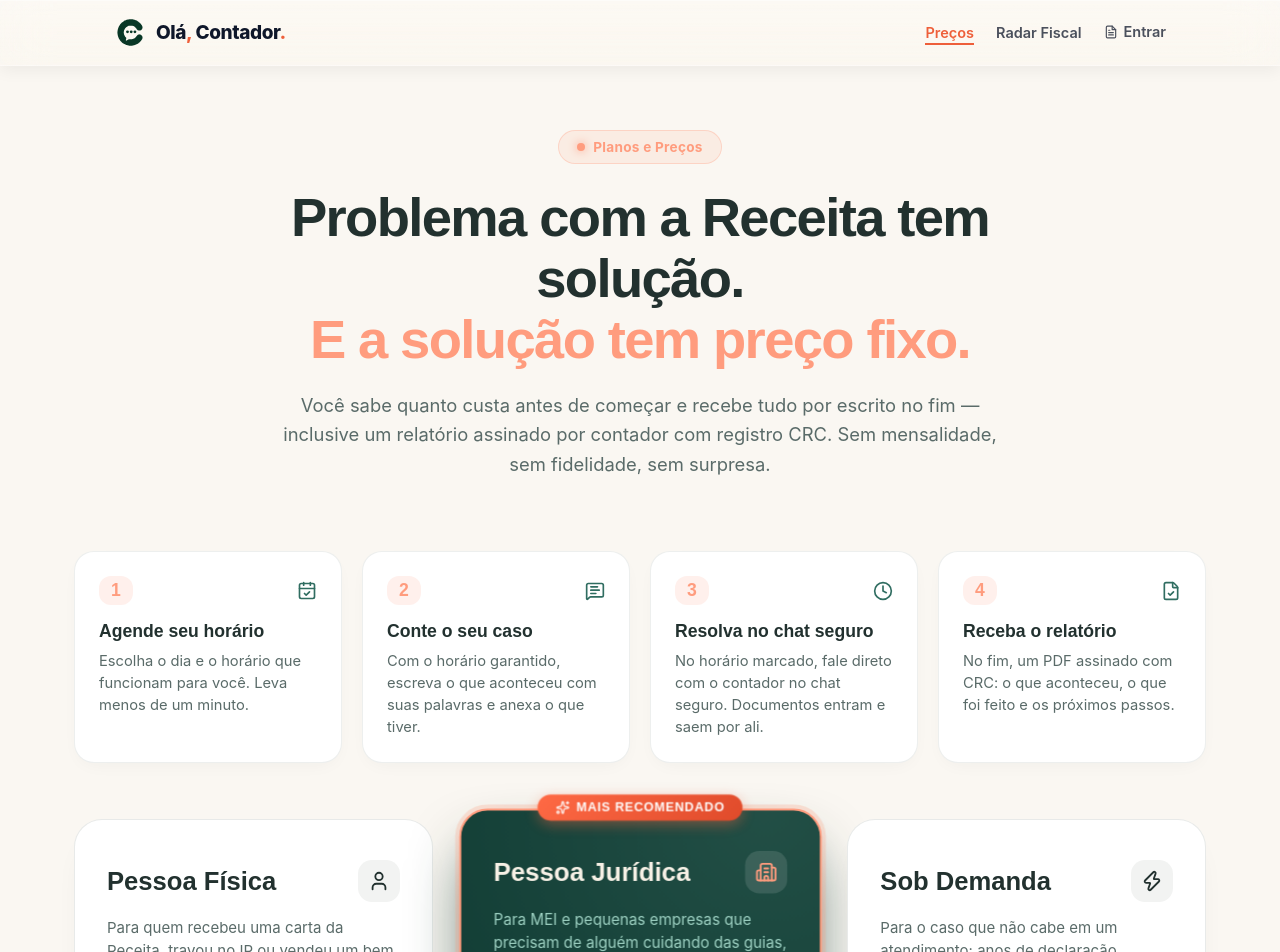
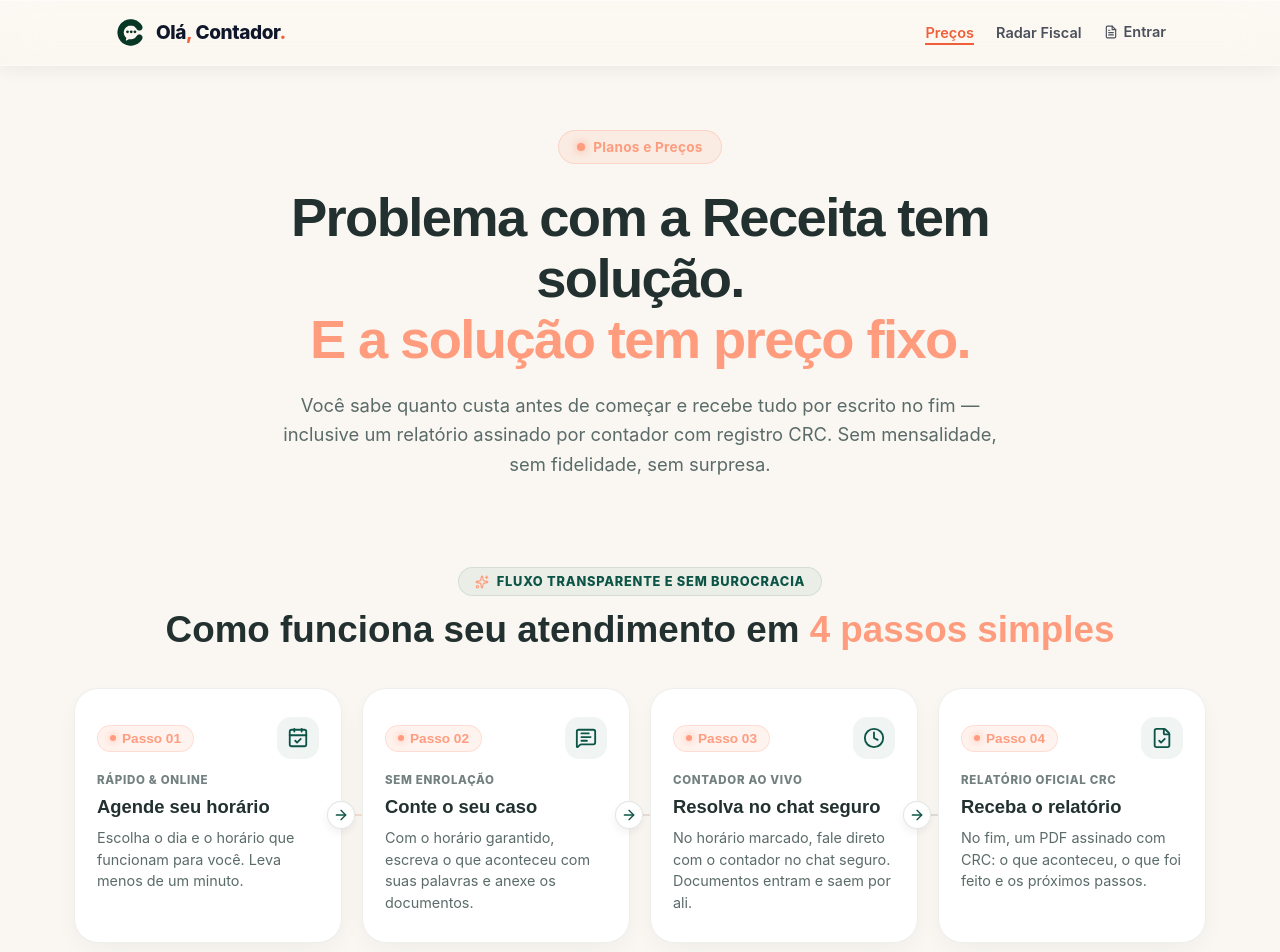
Before and after one commit to hexxa-dotcom/ol-contador, a Next.js app in the folder area-contador-next/: page /precos in a window 1280 px wide. Shown: the top 952 px of the page. Built offline with nearby package versions, Linux system fonts and the light colour scheme; no server answers.

Commit message:
Transforma a secao de passos em um componente interativo 3D com Framer Motion e linha conectora de progresso

```diff
--- a/area-contador-next/src/app/(public)/precos/page.tsx
+++ b/area-contador-next/src/app/(public)/precos/page.tsx
@@ -3,6 +3,7 @@ import { adminClient } from "@/lib/supabase/admin";
 import { SiteHeader, SiteFooter } from "@/components/site-shell";
 import { FaqAccordion } from "../faq-accordion";
 import { PricingGrid } from "./pricing-grid";
+import { PassosComoFunciona } from "./passos-como-funciona";
 import {
   ShieldCheck,
   ArrowRight,
@@ -73,24 +74,8 @@ export default async function PrecosPage() {
 
         <div className={styles.container}>
 
-          {/* PASSOS COMO FUNCIONA */}
-          <section className={styles.passosSection}>
-            <div className={styles.passosGrid}>
-              {PASSOS.map((p) => {
-                const Icon = p.icon;
-                return (
-                  <div key={p.n} className={styles.passoCard}>
-                    <div className={styles.passoHeader}>
-                      <span className={styles.passoNum}>{p.n}</span>
-                      <Icon size={20} className={styles.passoIcon} />
-                    </div>
-                    <h3 className={styles.passoTitulo}>{p.t}</h3>
-                    <p className={styles.passoDesc}>{p.d}</p>
-                  </div>
-                );
-              })}
-            </div>
-          </section>
+          {/* PASSOS COMO FUNCIONA INTERATIVO */}
+          <PassosComoFunciona />
 
           {/* GRID INTERATIVO DE PLANOS 3D */}
           <PricingGrid pfCents={pf} pjCents={pj} consultaCents={consulta} />
--- /dev/null
+++ b/area-contador-next/src/app/(public)/precos/passos-como-funciona.tsx
@@ -0,0 +1,111 @@
+"use client";
+
+import { useState } from "react";
+import { motion } from "framer-motion";
+import {
+  CalendarCheck,
+  MessageSquareText,
+  Clock,
+  FileCheck,
+  ArrowRight,
+  Sparkles
+} from "lucide-react";
+import styles from "./precos.module.css";
+
+const PASSOS = [
+  {
+    n: "01",
+    t: "Agende seu horário",
+    d: "Escolha o dia e o horário que funcionam para você. Leva menos de um minuto.",
+    icon: CalendarCheck,
+    tag: "Rápido & Online"
+  },
+  {
+    n: "02",
+    t: "Conte o seu caso",
+    d: "Com o horário garantido, escreva o que aconteceu com suas palavras e anexe os documentos.",
+    icon: MessageSquareText,
+    tag: "Sem Enrolação"
+  },
+  {
+    n: "03",
+    t: "Resolva no chat seguro",
+    d: "No horário marcado, fale direto com o contador no chat seguro. Documentos entram e saem por ali.",
+    icon: Clock,
+    tag: "Contador ao Vivo"
+  },
+  {
+    n: "04",
+    t: "Receba o relatório",
+    d: "No fim, um PDF assinado com CRC: o que aconteceu, o que foi feito e os próximos passos.",
+    icon: FileCheck,
+    tag: "Relatório Oficial CRC"
+  },
+];
+
+export function PassosComoFunciona() {
+  const [activeStep, setActiveStep] = useState<number | null>(null);
+
+  return (
+    <section className={styles.passosSection}>
+      <div className={styles.passosHeaderWrapper}>
+        <div className={styles.passosEyebrow}>
+          <Sparkles size={14} style={{ color: "#FF9C7E" }} />
+          <span>Fluxo Transparente e Sem Burocracia</span>
+        </div>
+        <h2 className={styles.passosMainTitle}>
+          Como funciona seu atendimento em <span style={{ color: "#FF9C7E" }}>4 passos simples</span>
+        </h2>
+      </div>
+
+      <div className={styles.passosGridContainer}>
+        {/* Linha conectora de progresso no desktop */}
+        <div className={styles.passosTrackLine} />
+
+        <div className={styles.passosGrid}>
+          {PASSOS.map((p, index) => {
+            const Icon = p.icon;
+            const isActive = activeStep === index;
+
+            return (
+              <motion.div
+                key={p.n}
+                initial={{ opacity: 0, y: 24 }}
+                whileInView={{ opacity: 1, y: 0 }}
+                viewport={{ once: true }}
+                transition={{ duration: 0.4, delay: index * 0.12 }}
+                whileHover={{ y: -8, scale: 1.02 }}
+                onMouseEnter={() => setActiveStep(index)}
+                onMouseLeave={() => setActiveStep(null)}
+                className={`${styles.passoCard} ${isActive ? styles.passoCardActive : ""}`}
+              >
+                <div className={styles.passoHeader}>
+                  <div className={styles.passoNumBadge}>
+                    <span className={styles.passoDot} />
+                    <span>Passo {p.n}</span>
+                  </div>
+
+                  <div className={`${styles.passoIconWrap} ${isActive ? styles.passoIconActive : ""}`}>
+                    <Icon size={22} />
+                  </div>
+                </div>
+
+                <div className={styles.passoTag}>{p.tag}</div>
+
+                <h3 className={styles.passoTitulo}>{p.t}</h3>
+                <p className={styles.passoDesc}>{p.d}</p>
+
+                {/* Seta conectora entre passos (exceto no ultimo) */}
+                {index < PASSOS.length - 1 && (
+                  <div className={styles.passoConnectorArrow}>
+                    <ArrowRight size={16} />
+                  </div>
+                )}
+              </motion.div>
+            );
+          })}
+        </div>
+      </div>
+    </section>
+  );
+}
--- a/area-contador-next/src/app/(public)/precos/precos.module.css
+++ b/area-contador-next/src/app/(public)/precos/precos.module.css
@@ -63,67 +63,184 @@
   line-height: 1.6;
 }
 
-/* ---------- Passos ---------- */
+/* ---------- Passos Interativos ---------- */
 .passosSection {
-  margin: 32px 0 56px;
+  margin: 48px 0 64px;
+  position: relative;
+}
+
+.passosHeaderWrapper {
+  text-align: center;
+  margin-bottom: 36px;
+}
+
+.passosEyebrow {
+  display: inline-flex;
+  align-items: center;
+  gap: 8px;
+  font-size: 0.8rem;
+  font-weight: 800;
+  letter-spacing: 0.06em;
+  text-transform: uppercase;
+  color: var(--pub-green, #0C5446);
+  background: rgba(12, 84, 70, 0.06);
+  padding: 6px 16px;
+  border-radius: 99px;
+  margin-bottom: 12px;
+  border: 1px solid rgba(12, 84, 70, 0.1);
+}
+
+.passosMainTitle {
+  font-family: 'Bricolage Grotesque', sans-serif;
+  font-size: clamp(1.6rem, 3.2vw, 2.3rem);
+  font-weight: 800;
+  color: var(--pub-ink, #22312F);
+  margin: 0;
+  line-height: 1.2;
+}
+
+.passosGridContainer {
+  position: relative;
+}
+
+.passosTrackLine {
+  position: absolute;
+  top: 50%;
+  left: 60px;
+  right: 60px;
+  height: 2px;
+  background: linear-gradient(90deg, rgba(255,156,126,0.3) 0%, rgba(12,84,70,0.15) 100%);
+  z-index: 0;
+  transform: translateY(-50%);
+  pointer-events: none;
 }
 
 .passosGrid {
   display: grid;
   grid-template-columns: repeat(4, 1fr);
   gap: 20px;
+  position: relative;
+  z-index: 1;
 }
 
 .passoCard {
   background: #FFFFFF;
-  border-radius: 20px;
-  padding: 24px;
+  border-radius: 24px;
+  padding: 28px 22px;
   border: 1px solid rgba(34, 49, 47, 0.08);
-  box-shadow: 0 6px 20px -8px rgba(34, 49, 47, 0.06), inset 0 1px 0 rgba(255, 255, 255, 0.9);
-  transition: all 0.3s cubic-bezier(0.2, 0.8, 0.2, 1);
+  box-shadow: 0 10px 30px -10px rgba(34, 49, 47, 0.08), inset 0 1px 0 rgba(255, 255, 255, 0.9);
+  transition: all 0.35s cubic-bezier(0.2, 0.8, 0.2, 1);
+  position: relative;
+  display: flex;
+  flex-direction: column;
+  cursor: default;
 }
 
-.passoCard:hover {
-  transform: translateY(-4px);
-  box-shadow: 0 14px 28px -10px rgba(34, 49, 47, 0.12);
-  border-color: rgba(255, 106, 69, 0.3);
+.passoCardActive {
+  border-color: rgba(255, 156, 126, 0.6) !important;
+  box-shadow: 0 20px 40px -12px rgba(255, 156, 126, 0.3), inset 0 1px 0 rgba(255, 255, 255, 0.9) !important;
 }
 
 .passoHeader {
   display: flex;
   align-items: center;
   justify-content: space-between;
-  margin-bottom: 16px;
+  margin-bottom: 14px;
 }
 
-.passoNum {
+.passoNumBadge {
+  display: inline-flex;
+  align-items: center;
+  gap: 6px;
   font-family: 'Bricolage Grotesque', sans-serif;
-  font-size: 1.1rem;
+  font-size: 0.85rem;
   font-weight: 800;
   color: #FF9C7E;
-  background: rgba(255, 156, 126, 0.15);
-  padding: 4px 12px;
-  border-radius: 12px;
+  background: rgba(255, 156, 126, 0.12);
+  padding: 5px 12px;
+  border-radius: 99px;
+  border: 1px solid rgba(255, 156, 126, 0.25);
 }
 
-.passoIcon {
+.passoDot {
+  width: 6px;
+  height: 6px;
+  border-radius: 50%;
+  background: #FF9C7E;
+  box-shadow: 0 0 8px #FF9C7E;
+}
+
+.passoIconWrap {
+  width: 42px;
+  height: 42px;
+  border-radius: 14px;
+  background: rgba(12, 84, 70, 0.06);
   color: var(--pub-green, #0C5446);
+  display: flex;
+  align-items: center;
+  justify-content: center;
+  transition: all 0.3s ease;
+}
+
+.passoIconActive {
+  background: linear-gradient(135deg, #FF9C7E 0%, #EE5F3A 100%);
+  color: #FFFFFF;
+  box-shadow: 0 6px 16px rgba(255, 156, 126, 0.4);
+  transform: rotate(5deg) scale(1.08);
+}
+
+.passoTag {
+  font-size: 0.72rem;
+  font-weight: 800;
+  letter-spacing: 0.06em;
+  text-transform: uppercase;
+  color: var(--pub-ink-soft, #5A6B69);
+  margin-bottom: 8px;
   opacity: 0.85;
 }
 
 .passoTitulo {
-  font-family: 'Hanken Grotesk', sans-serif;
-  font-size: 1.1rem;
+  font-family: 'Bricolage Grotesque', sans-serif;
+  font-size: 1.15rem;
   font-weight: 800;
   color: var(--pub-ink, #22312F);
   margin: 0 0 8px;
+  line-height: 1.3;
 }
 
 .passoDesc {
-  font-size: 0.92rem;
+  font-size: 0.9rem;
   color: var(--pub-ink-soft, #5A6B69);
   line-height: 1.5;
   margin: 0;
+  flex: 1;
+}
+
+.passoConnectorArrow {
+  position: absolute;
+  right: -14px;
+  top: 50%;
+  transform: translateY(-50%);
+  width: 28px;
+  height: 28px;
+  border-radius: 50%;
+  background: #FFFFFF;
+  border: 1px solid rgba(34, 49, 47, 0.12);
+  color: var(--pub-green, #0C5446);
+  display: flex;
+  align-items: center;
+  justify-content: center;
+  z-index: 5;
+  box-shadow: 0 4px 10px rgba(0,0,0,0.06);
+}
+
+@media (max-width: 960px) {
+  .passosConnectorArrow {
+    display: none;
+  }
+  .passosTrackLine {
+    display: none;
+  }
 }
 
 /* ---------- Grid de Planos & Seletor ---------- */
```
